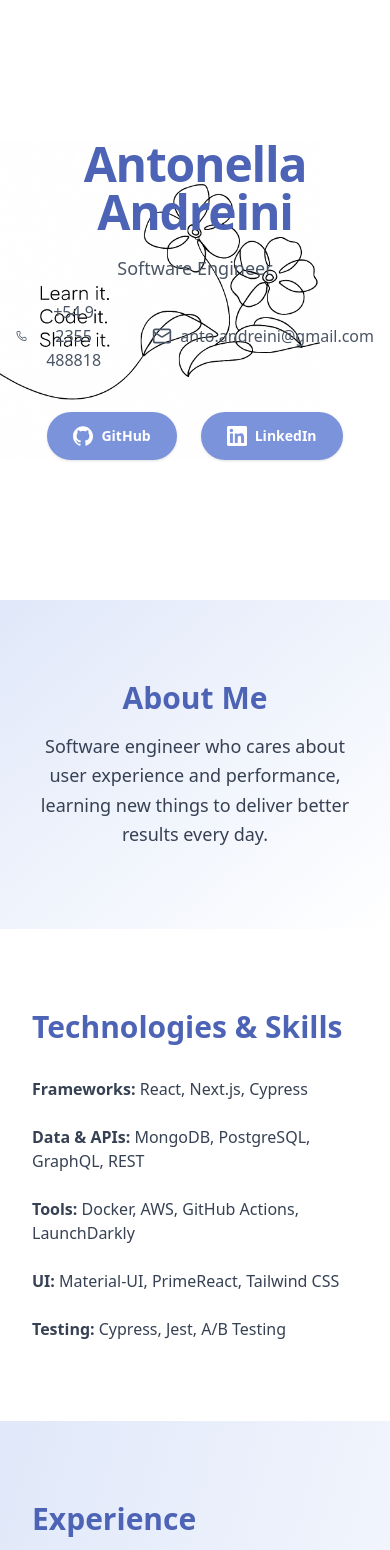
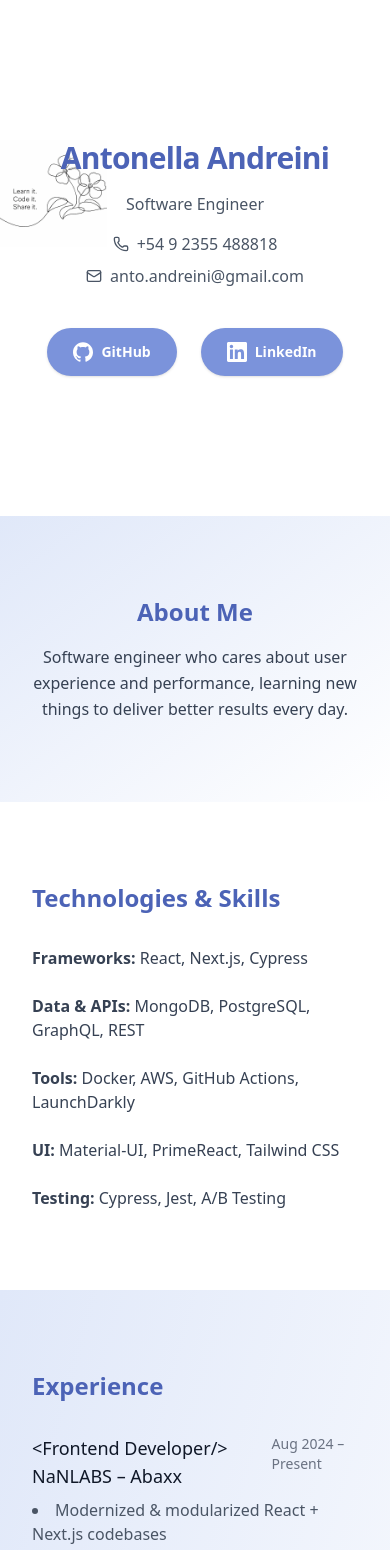
Before and after one commit to antonellaandreini/portfolio, a React (Vite) app: page / in a window 390 px wide. Shown: the top 1550 px of the page. Built offline with nearby package versions, Linux system fonts and the light colour scheme.

Commit message:
Added mobile resize

```diff
--- a/src/components/BlogList.tsx
+++ b/src/components/BlogList.tsx
@@ -17,20 +17,20 @@ export const BlogList: React.FC = () => {
       <Breadcrumb items={breadcrumbItems} />
       <div className="flex gap-8">
         {/* Left column with logo/slogan */}
-        <div className="w-64 flex-shrink-0 opacity-30">
+        <div className="w-16 sm:w-24 md:w-32 lg:w-64 flex-shrink-0 opacity-30">
           <img src={sloganImage} alt="Logo" className="w-full h-auto mb-4" />
         </div>
 
         {/* Right column with content */}
         <div className="flex-1">
-          <h2 className="text-3xl font-semibold mb-8 text-primary">Blog</h2>
+          <h2 className="text-2xl sm:text-3xl font-semibold mb-8 text-primary">Blog</h2>
           <ul className="space-y-8">
             {posts.map(({ slug, meta }) => (
               <li
                 key={slug}
                 className="bg-white border border-gray-200 rounded-lg p-6 shadow hover:shadow-lg transition"
               >
-                <h3 className="text-xl font-semibold text-primary">{meta.title}</h3>
+                <h3 className="text-lg sm:text-xl font-semibold text-primary">{meta.title}</h3>
                 <time className="block text-sm text-secondary">{meta.date}</time>
                 <Link
                   to={`/blog/${slug}`}
--- a/src/components/BlogPost.tsx
+++ b/src/components/BlogPost.tsx
@@ -34,13 +34,13 @@ export const BlogPost: React.FC = () => {
       <Breadcrumb items={breadcrumbItems} />
       <div className="flex gap-8">
         {/* Left column with logo/slogan */}
-        <div className="w-64 flex-shrink-0">
+        <div className="w-16 sm:w-24 md:w-32 lg:w-64 flex-shrink-0">
           <img src={sloganImage} alt="Logo" className="w-full h-auto mb-4 opacity-30" />
         </div>
 
         {/* Right column with content */}
         <div className="flex-1">
-          <article className="prose prose-lg max-w-none">
+          <article className="prose prose-sm sm:prose-lg max-w-none">
             <time className="text-base text-gray-500 block mb-8">
               {meta.date}
             </time>
--- a/src/components/Portfolio.tsx
+++ b/src/components/Portfolio.tsx
@@ -15,26 +15,30 @@ export default function Portfolio() {
           <div className="flex gap-8 items-start">
             {/* Left column with logo/slogan */}
             <div className="absolute left-0 w-full max-w-xs z-0">
-              <img src={sloganImage} alt="Logo" className="w-full h-auto mb-4" />
+              <img
+                src={sloganImage}
+                alt="Logo"
+                className="w-1/3 sm:w-1/2 md:w-2/3 lg:w-full h-auto mb-4"
+              />
             </div>
 
             {/* Right column with content */}
             <div className="relative z-10 w-full text-center px-4">
-              <h1 className="text-5xl sm:text-6xl font-extrabold tracking-tight text-primary">
+              <h1 className="text-3xl sm:text-5xl md:text-5xl lg:text-6xl font-extrabold tracking-tight text-primary">
                 Antonella Andreini
               </h1>
-              <p className="mt-4 text-lg leading-8 text-gray-600">
+              <p className="mt-4 text-base sm:text-lg leading-6 sm:leading-8 text-gray-600">
                 Software Engineer
               </p>
 
               {/* Contact info */}
-              <div className="mt-4 flex justify-center items-center space-x-10 text-gray-600">
+              <div className="mt-4 flex flex-col sm:flex-row justify-center items-center space-y-2 sm:space-y-0 sm:space-x-6 md:space-x-10 text-gray-600 text-base">
                 <div className="flex items-center space-x-2">
-                  <Phone className="w-5 h-5" />
+                  <Phone className="w-4 h-4 sm:w-5 sm:h-5" />
                   <span>+54 9 2355 488818</span>
                 </div>
                 <div className="flex items-center space-x-2">
-                  <Mail className="w-5 h-5" />
+                  <Mail className="w-4 h-4 sm:w-5 sm:h-5" />
                   <span>anto.andreini@gmail.com</span>
                 </div>
               </div>
@@ -80,8 +84,10 @@ export default function Portfolio() {
       {/* About Section */}
       <section className="px-8 py-20 bg-gradient-to-br from-primary-light to-grey-500">
         <div className="max-w-3xl mx-auto text-center">
-          <h2 className="text-3xl font-semibold mb-4 text-primary">About Me</h2>
-          <p className="text-gray-700 text-lg leading-relaxed">
+          <h2 className="text-2xl sm:text-3xl font-semibold mb-4 text-primary">
+            About Me
+          </h2>
+          <p className="text-gray-700 text-base sm:text-lg leading-relaxed">
             Software engineer who cares about user experience and performance,
             learning new things to deliver better results every day.
           </p>
@@ -91,7 +97,7 @@ export default function Portfolio() {
       {/* Skills Section */}
       <section className="px-8 py-20 bg-white">
         <div className="max-w-4xl mx-auto">
-          <h2 className="text-3xl font-semibold mb-8 text-primary">
+          <h2 className="text-2xl sm:text-3xl font-semibold mb-8 text-primary">
             Technologies & Skills
           </h2>
           <ul className="grid grid-cols-1 sm:grid-cols-2 gap-6 text-gray-700">
@@ -117,7 +123,7 @@ export default function Portfolio() {
       {/* Experience Section */}
       <section className="px-8 py-20 bg-gradient-to-br from-primary-light to-grey-500">
         <div className="max-w-4xl mx-auto">
-          <h2 className="text-3xl font-semibold mb-8 text-primary">
+          <h2 className="text-2xl sm:text-3xl font-semibold mb-8 text-primary">
             Experience
           </h2>
           <ul className="space-y-8">
@@ -170,7 +176,9 @@ export default function Portfolio() {
             ].map(({ role, dates, details }) => (
               <li key={role} className="space-y-2">
                 <div className="flex justify-between">
-                  <h3 className="text-xl font-medium text-gray-900">{role}</h3>
+                  <h3 className="text-lg sm:text-xl font-medium text-gray-900">
+                    {role}
+                  </h3>
                   <span className="text-sm text-gray-500">{dates}</span>
                 </div>
                 <ul className="list-disc list-inside text-gray-600">
@@ -187,7 +195,7 @@ export default function Portfolio() {
       {/* Blog Section */}
       <section className="px-8 py-20 bg-white">
         <div className="max-w-4xl mx-auto">
-          <h2 className="text-3xl font-semibold mb-8 text-primary">
+          <h2 className="text-2xl sm:text-3xl font-semibold mb-8 text-primary">
             From the Blog
           </h2>
           <ul className="grid grid-cols-1 sm:grid-cols-2 gap-8">
@@ -199,7 +207,7 @@ export default function Portfolio() {
                   key={post.slug}
                   className="bg-white border border-gray-200 rounded-lg p-6 shadow hover:shadow-lg transform hover:-translate-y-1 transition"
                 >
-                  <h4 className="text-lg font-semibold text-gray-900">
+                  <h4 className="text-base sm:text-lg font-semibold text-gray-900">
                     {post.meta.title}
                   </h4>
                   <time className="block text-sm text-gray-500 mt-1">
@@ -226,10 +234,10 @@ export default function Portfolio() {
       {/* Education Section */}
       <section className="px-8 py-20 bg-gradient-to-br from-primary-light to-grey-500">
         <div className="max-w-3xl mx-auto text-center">
-          <h2 className="text-3xl font-semibold mb-4 text-primary">
+          <h2 className="text-2xl sm:text-3xl font-semibold mb-4 text-primary">
             Education
           </h2>
-          <p className="text-gray-700 text-lg">
+          <p className="text-gray-700 text-base sm:text-lg">
             <strong>National University of La Plata (UNLP)</strong> — La Plata,
             Buenos Aires
             <br />
@@ -243,8 +251,8 @@ export default function Portfolio() {
       {/* Contact Section */}
       <section className="px-8 py-20 bg-white">
         <div className="max-w-xl mx-auto text-center">
-          <h2 className="text-3xl font-semibold mb-4 text-primary">
-            Let’s Connect
+          <h2 className="text-2xl sm:text-3xl font-semibold mb-4 text-primary">
+            Let's Connect
           </h2>
           <p className="text-gray-600 mb-6">
             Feel free to reach out by email or LinkedIn—I’m always open to new
--- a/src/index.css
+++ b/src/index.css
@@ -6,10 +6,26 @@
   body {
     font-family: "Lato", sans-serif;
   }
+
+  html {
+    font-size: 16px;
+  }
+
+  @media (max-width: 640px) {
+    html {
+      font-size: 16px;
+    }
+  }
+
+  @media (max-width: 480px) {
+    html {
+      font-size: 16px;
+    }
+  }
 }
 
 .prose h1 {
-  color: #4C63B6 !important;
+  color: #4c63b6 !important;
 }
 
 .prose p {
@@ -17,9 +33,9 @@
 }
 
 @theme {
-  --color-primary:  #4C63B6;
-  --color-primary-light:#E0E8F9;
-  --color-secondary: #7B93DB;
-  --color-secondary-600: #6C7CBF;
-  --color-secondary-400: #A0B2E0;
+  --color-primary: #4c63b6;
+  --color-primary-light: #e0e8f9;
+  --color-secondary: #7b93db;
+  --color-secondary-600: #6c7cbf;
+  --color-secondary-400: #a0b2e0;
 }
```
